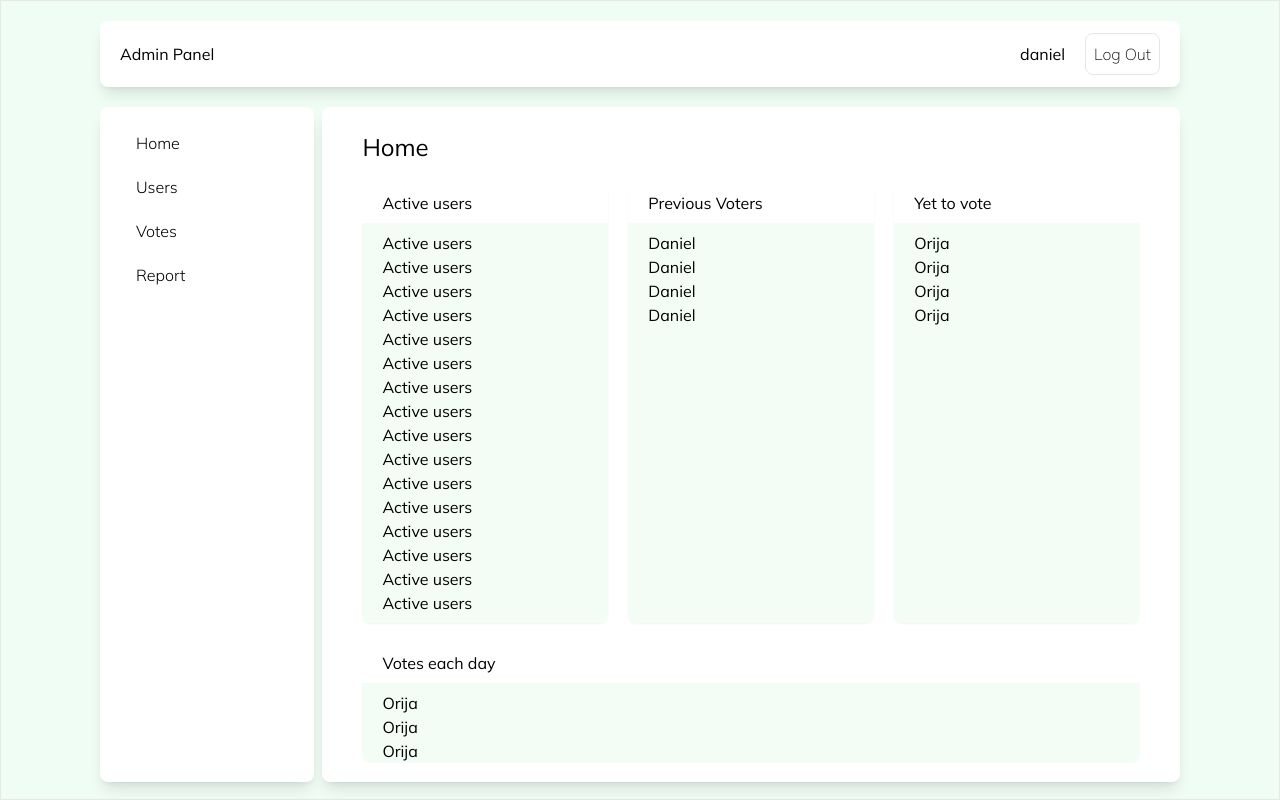
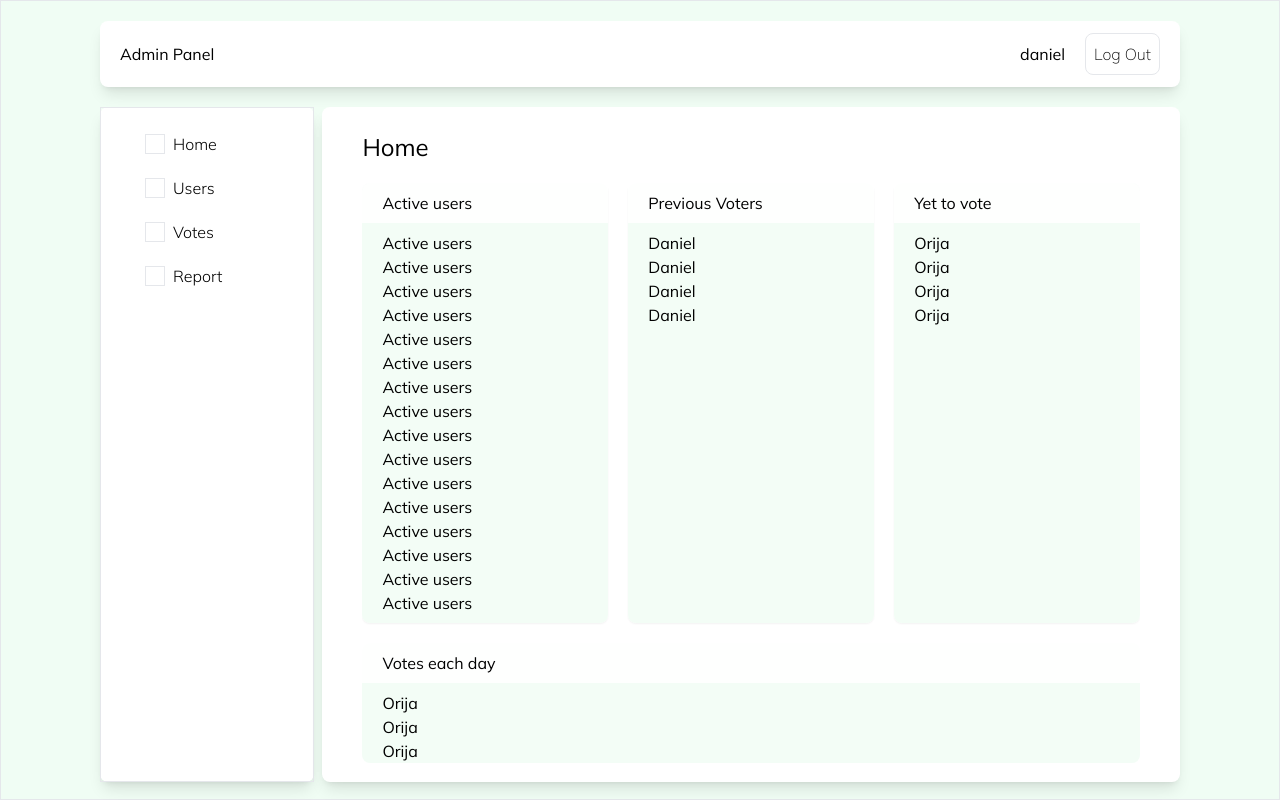
Before and after one commit to Orijadribo/wnc-voting-system, a React (Create React App) app: page /adminpanel in a window 1280 px wide. Built offline with nearby package versions, Linux system fonts and the light colour scheme; no server answers.

Commit message:
SideBar open and close

```diff
--- a/src/pages/admin/SideBar.jsx
+++ b/src/pages/admin/SideBar.jsx
@@ -1,36 +1,62 @@
 import React, { useState } from 'react';
 
 const SideBar = ({ setSelectedScreen }) => {
+  const [isOpen, setIsOpen] = useState(true);
+
   const handleScreenSelection = (screen) => {
     setSelectedScreen(screen);
     // setSideBar(!sideBar);
   };
 
+  const handleCloseSideBar = () => {
+    setIsOpen(!isOpen);
+  };
+
   return (
-    <div className='flex flex-col gap-3 py-5 px-5 font-light'>
+    <div className='flex flex-col justify-between border h-full'>
+      <div className='flex flex-col gap-3 py-5 px-2 mx-2 md:px-5 font-light'>
         <div
-        className='cursor-pointer pl-4 py-1 hover:bg-green-100 rounded-md'
+          className='flex gap-2 items-center cursor-pointer px-2 md:pl-4 py-1 hover:bg-green-100 rounded-md'
           onClick={() => handleScreenSelection('home')}
         >
-        Home
+          <div className='w-5 h-5 border'></div>
+          <div className={`${isOpen ? 'hidden' : 'block'} md:block`}>Home</div>
         </div>
         <div
-        className='cursor-pointer pl-4 py-1 hover:bg-green-100 rounded-md'
+          className='flex gap-2 items-center cursor-pointer px-2 md:pl-4 py-1 hover:bg-green-100 rounded-md'
           onClick={() => handleScreenSelection('users')}
         >
-        Users
+          <div className='w-5 h-5 border'></div>
+          <div className={`${isOpen ? 'hidden' : 'block'} md:block`}>Users</div>
         </div>
         <div
-        className='cursor-pointer pl-4 py-1 hover:bg-green-100 rounded-md'
+          className='flex gap-2 items-center cursor-pointer px-2 md:pl-4 py-1 hover:bg-green-100 rounded-md'
           onClick={() => handleScreenSelection('votes')}
         >
-        Votes
+          <div className='w-5 h-5 border'></div>
+          <div className={`${isOpen ? 'hidden' : 'block'} md:block`}>Votes</div>
         </div>
         <div
-        className='cursor-pointer pl-4 py-1 hover:bg-green-100 rounded-md'
+          className='flex gap-2 items-center cursor-pointer px-2 md:pl-4 py-1 hover:bg-green-100 rounded-md'
           onClick={() => handleScreenSelection('report')}
         >
+          <div className='w-5 h-5 border'></div>
+          <div className={`${isOpen ? 'hidden' : 'block'} md:block`}>
             Report
+          </div>
+        </div>
+      </div>
+
+      <div className='black md:hidden'>
+        <div className='flex flex-col gap-3 py-5 px-2 mx-2 md:px-5 font-light'>
+          <div
+            className='flex gap-2 items-center cursor-pointer px-2 md:pl-4 py-1 hover:bg-green-100 rounded-md'
+            onClick={handleCloseSideBar}
+          >
+            <div className='w-5 h-5 border'></div>
+            <div className={`${isOpen ? 'hidden' : 'block'}`}>Close</div>
+          </div>
+        </div>
       </div>
     </div>
   );
```
Lines whose indentation alone changed are shown as unchanged.
